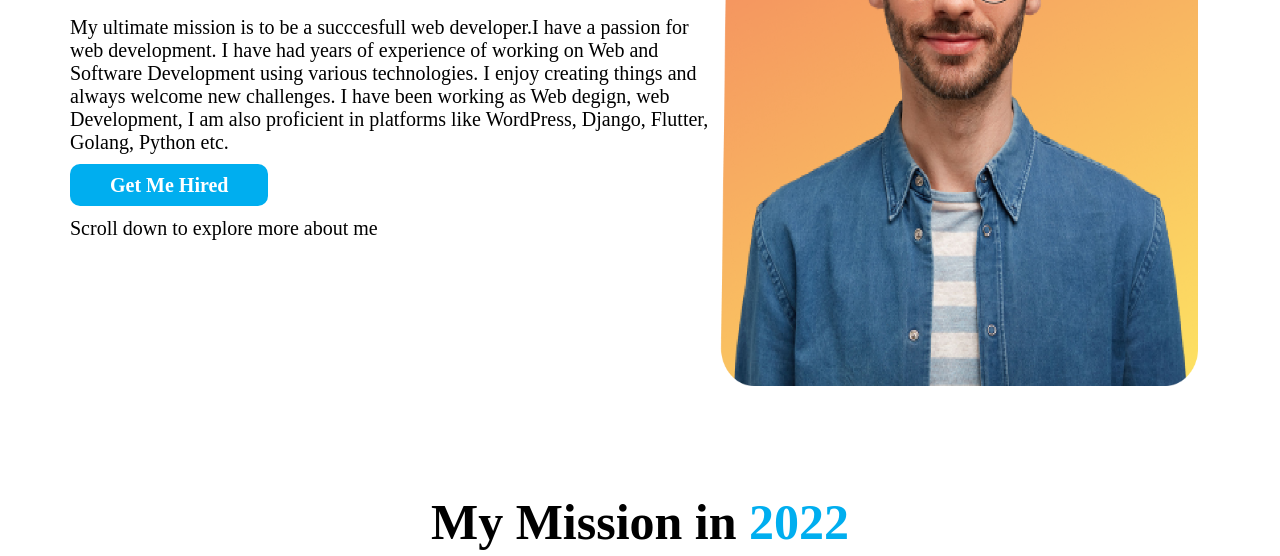
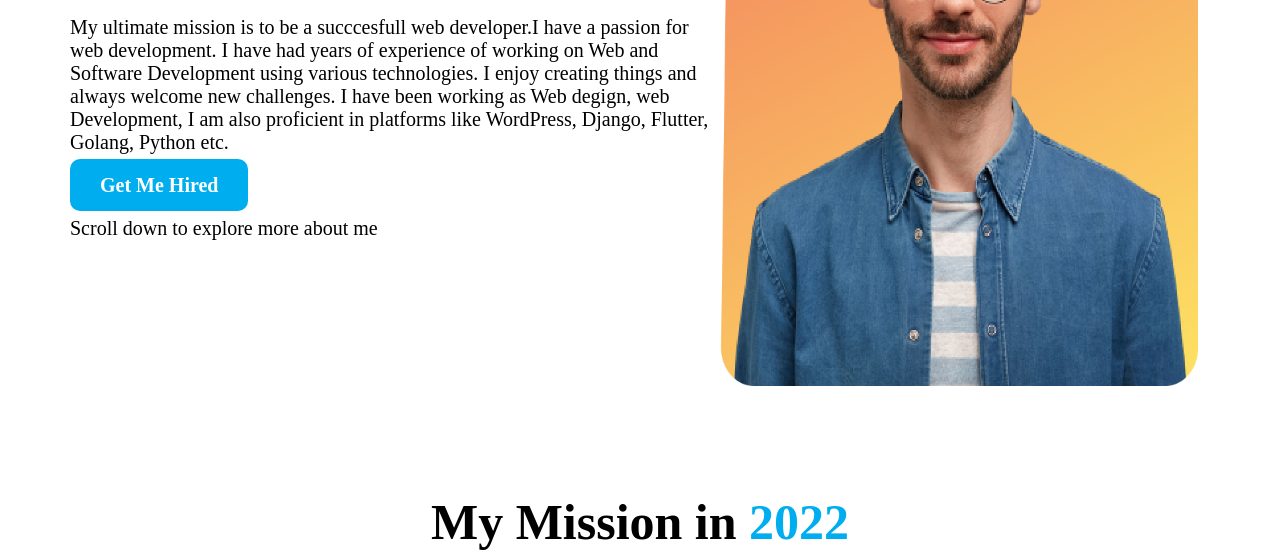
Before and after one commit to ciwzakir/personal-portfolio, a plain HTML site: page index.html in a window 1280 px wide. Shown: the part 244-800 px from the top of the page. Drawn offline with Linux system fonts and the light colour scheme.

Commit message:
Button css chahge

```diff
--- a/style.css
+++ b/style.css
@@ -36,12 +36,14 @@ section {
 .anchor-button {
 	text-decoration: none;
 	background-color: #00AEEF;
-	padding: 10px 40px;
+	padding: 15px 30px;
 	border-radius: 10px;
 	color: white;
 	font-size: 20px;
 	font-weight: 700;
 }
+
+
 .feature-img img {
 	width: 100%;
 }
```
